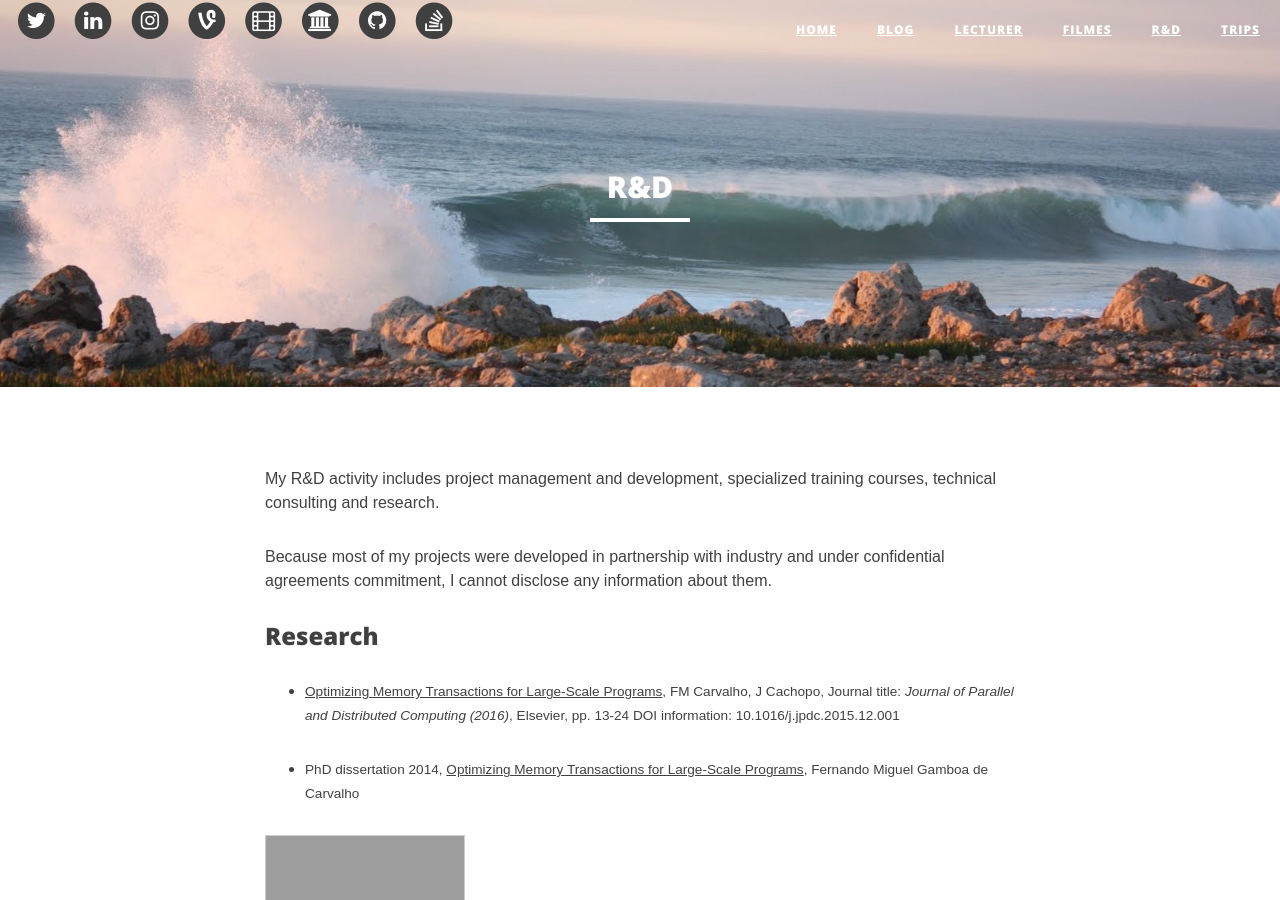
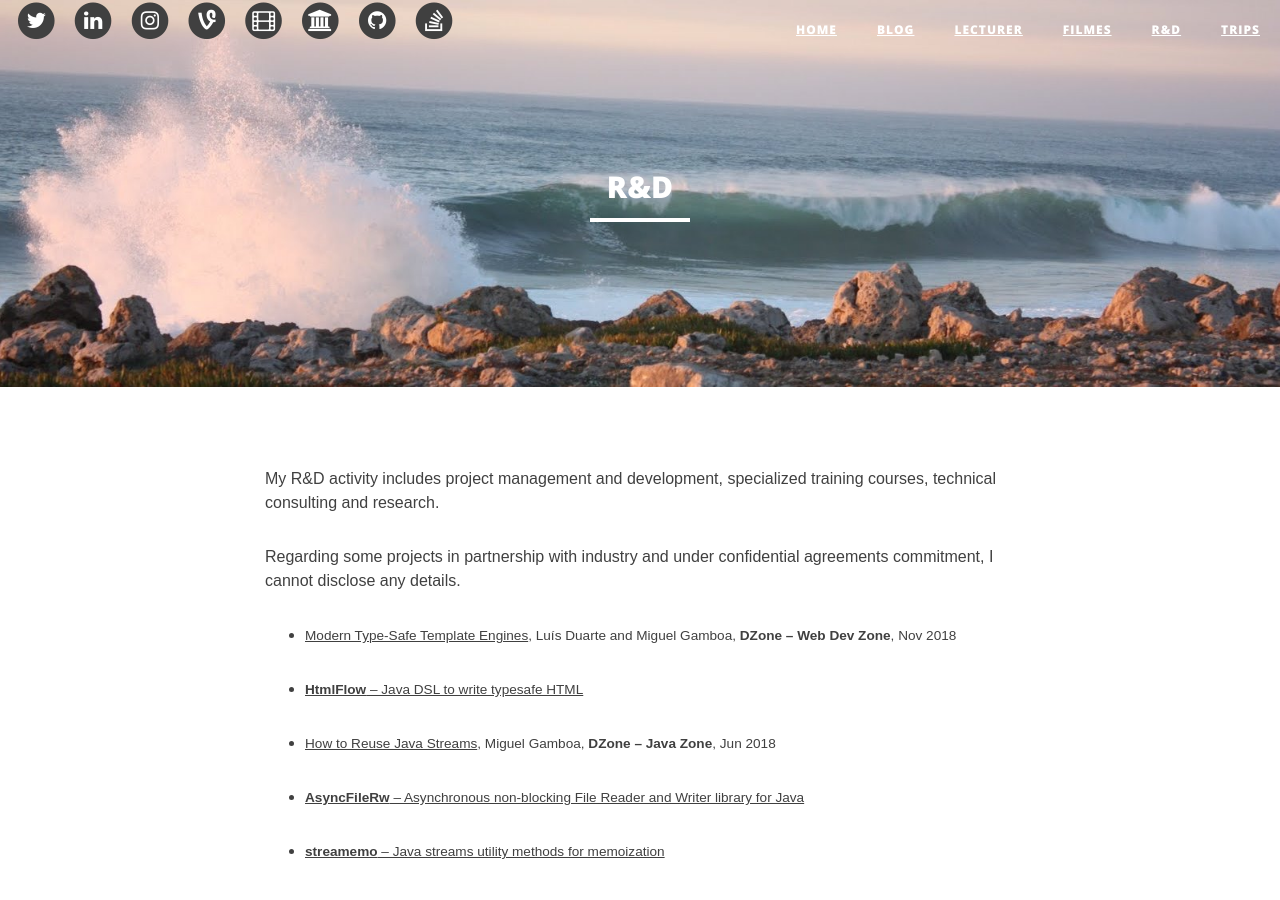
Before and after one commit to fmcarvalho/fmcarvalho.github.io, a Jekyll site: the page built from r&d.markdown, in a window 1280 px wide and 900 px high. Built offline with Jekyll 4.4.1, drawn with Linux system fonts in a browser that asks for light colours; nearby versions of some CDN libraries; some of the changed text lies outside the part shown; grey boxes are pictures that could not be loaded.

Commit message:
update r and d

```diff
--- a/r&d.markdown
+++ b/r&d.markdown
@@ -8,11 +8,18 @@
 My R&D activity includes project management and development,
 specialized training courses, technical consulting and research.
 
-Because most of my projects were developed in partnership with
-industry and under confidential agreements commitment, I cannot disclose any
-information about them.
+Regarding some projects in partnership with industry and under confidential
+agreements commitment, I cannot disclose any details.
 
-### Research
+* <small>[Modern Type-Safe Template Engines](https://dzone.com/articles/modern-type-safe-template-engines), Luís Duarte and Miguel Gamboa, **DZone -- Web Dev Zone**, Nov 2018</small>
+
+* <small>[**HtmlFlow** -- Java DSL to write typesafe HTML](https://github.com/xmlet/HtmlFlow)</small>
+
+* <small>[How to Reuse Java Streams](https://dzone.com/articles/how-to-replay-java-streams), Miguel Gamboa, **DZone -- Java Zone**, Jun 2018</small>
+
+* <small>[**AsyncFileRw** -- Asynchronous non-blocking File Reader and Writer library for Java](https://github.com/javasync/AsyncFileRw)</small>
+
+* <small>[**streamemo** -- Java streams utility methods for memoization](https://github.com/javasync/streamemo)</small>
 
 * <small>[Optimizing Memory Transactions for Large-Scale
 Programs](http://www.sciencedirect.com/science/article/pii/S0743731515002099),
```
Also changed, not shown: other parts of r&d.markdown (+0 -5 lines), lecturer.markdown (+7 -7 lines).
